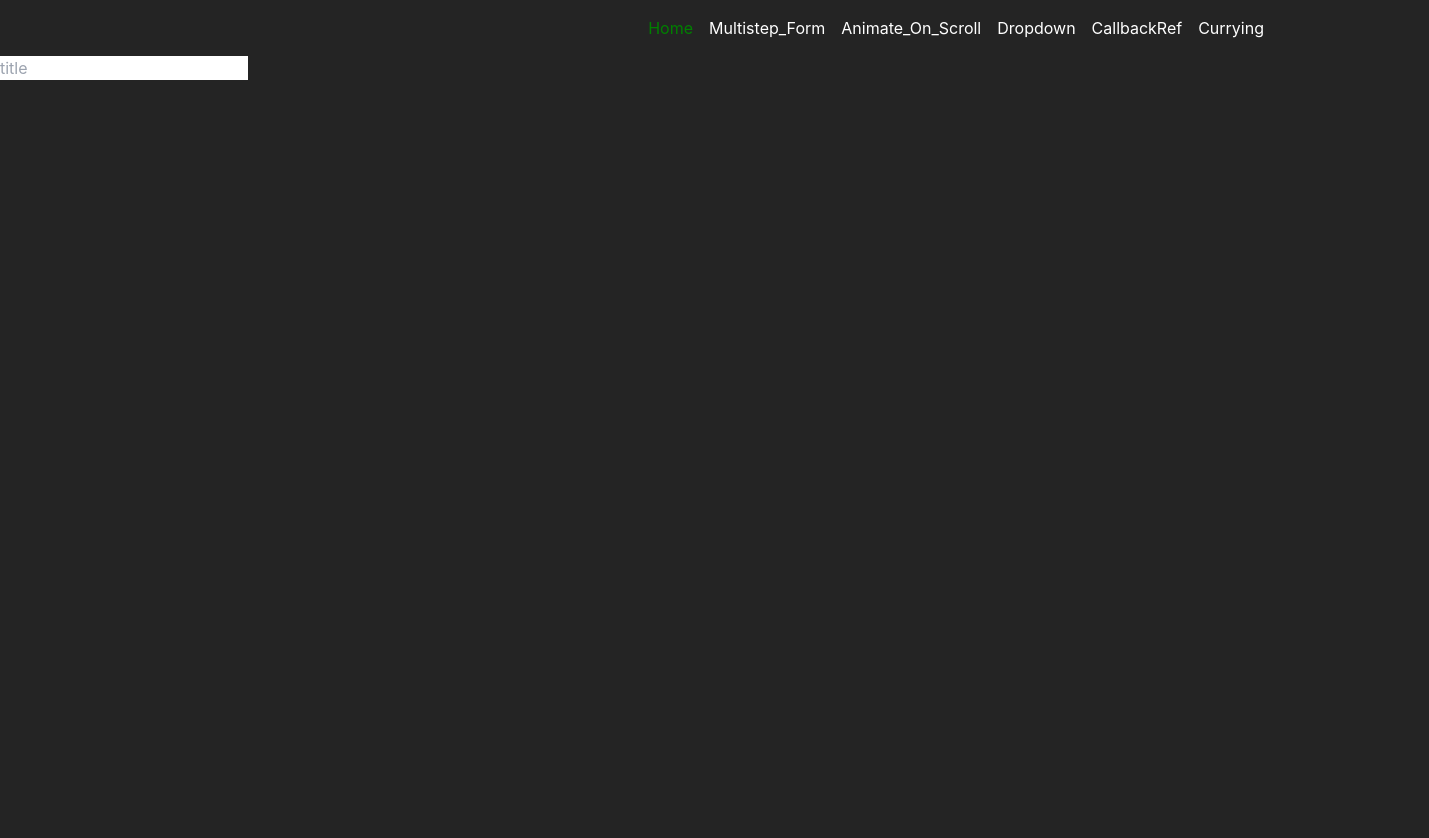
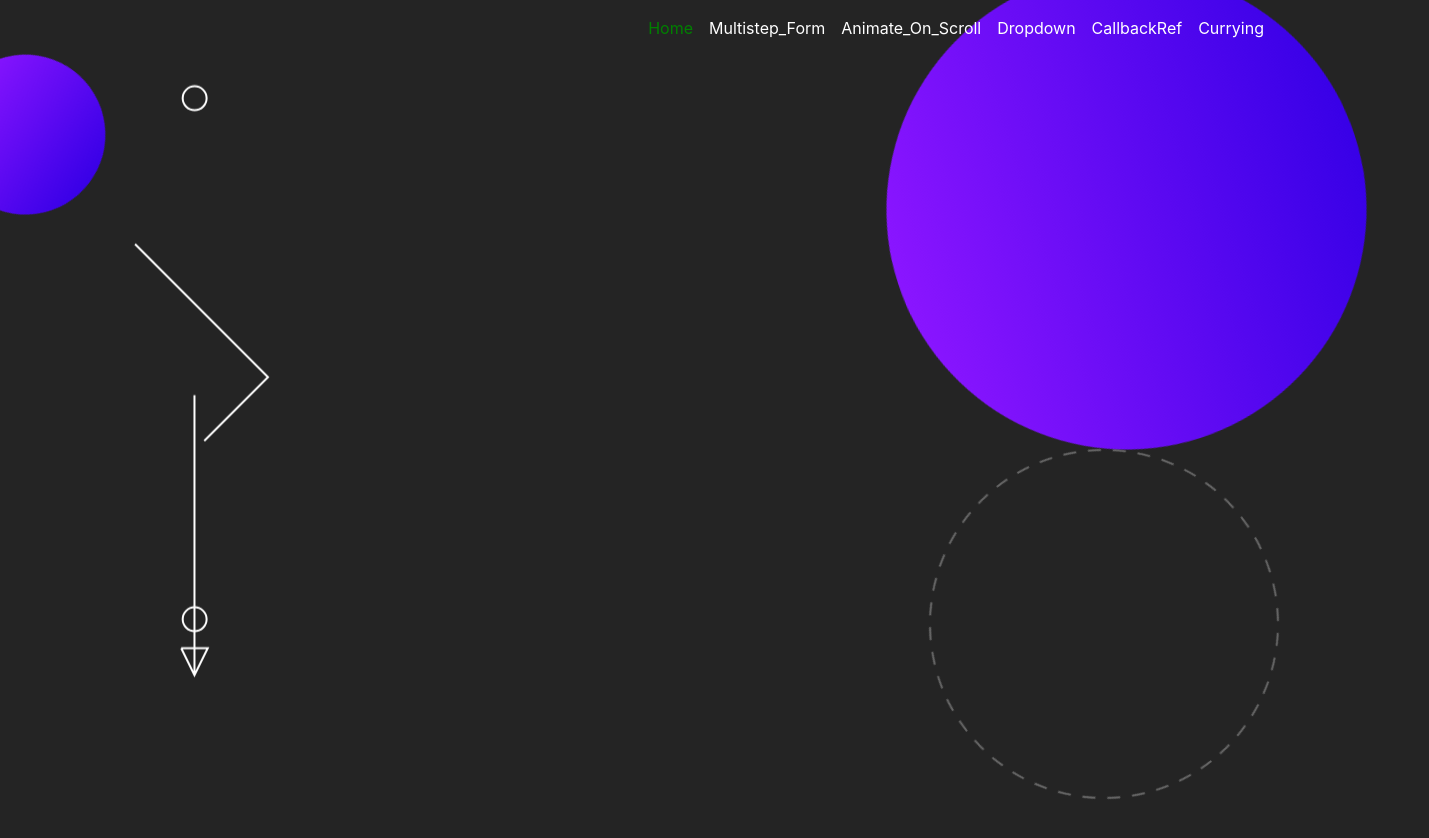
Before and after one commit to James-P-Boyle/React-Ts-Lab, a React (Vite) app: page / in a window 1280 px wide. Shown: the top 838 px of the page, 1429 px wide, since content can reach past the window. Before the commit the page ends 800 px from the top, so only its background shows below. Built offline with nearby package versions, Linux system fonts and the light colour scheme.

Commit message:
Add shape animations to home

```diff
--- a/src/Home.tsx
+++ b/src/Home.tsx
@@ -4,13 +4,29 @@ export default function Home(){
 
 
   return (
-    <div>
-      <form>
-        <input type="text" placeholder="title" />
-      </form>
+    <>
+    <div id="home" className="arrow arrow--top">
+      <svg xmlns="http://www.w3.org/2000/svg" className="dotted-circle" width="352" height="352" overflow="visible">
+        <circle cx="176" cy="176" r="174" fill="none" stroke="#fff" stroke-width="2" stroke-miterlimit="10" stroke-dasharray="12.921,11.9271"/>
+      </svg>
+
+
+      <svg fill="none" stroke="#fff" strokeWidth={2} width="270.11" height="649.9" overflow="visible">
+        <g className="item-to bounce-1">
+          <path className="geo-arrow draw-in" d="M135.06 142.564L267.995 275.5 135.06 408.434 2.125 275.499z" />
+        </g>
+        <circle className="geo-arrow item-to bounce-2" cx="194.65" cy="69.54" r="11.96" />
+
+        <g className="geo-arrow item-to bounce-2">
+          <path className="st0 draw-in" d="M181.21 619.5l13.27 27 13.27-27zM194.48 644.5v-552" />
+        </g>
+
+        <circle className="geo-arrow item-to bounce-2" cx="194.65" cy="590.54" r="11.96" />
+      </svg>
 
 
     </div>
+    </>
   )
 
 }
--- a/src/scss/app.scss
+++ b/src/scss/app.scss
@@ -7,6 +7,7 @@
 
 // Components
 @import "./components/main-layout";
+@import "./components/home";
 @import "./components/nav-bar";
 
 // Multistep Form
--- /dev/null
+++ b/src/scss/components/_home.scss
@@ -0,0 +1,155 @@
+$purple: #8a15ff;
+$blue: #3800e7;
+$ltblue: #15e0ff;
+$magenta: #d000c5;
+
+#home {
+
+
+  &:before,
+  &:after {
+    content: "";
+    display: block;
+    position: absolute;
+    z-index: -3;
+  }
+  &:before {
+    right: 0;
+    bottom: -19;
+    height: 30em;
+    width: 30em;
+    border-radius: 30em;
+    background: linear-gradient($blue, $purple);
+    align-self: flex-end;
+    animation: gradient-fade 8s ease-in-out 3s infinite alternate;
+  }
+  &:after {
+    $circle-unit: 10em;
+    top: 0;
+    left: 30;
+    height: $circle-unit;
+    width: $circle-unit;
+    border-radius: $circle-unit;
+    background: linear-gradient($blue, $purple);
+    animation: gradient-fade-alt 6s ease-in-out 3s infinite alternate;
+  }
+.backdrop {
+  position: absolute;
+  width: 100vw;
+  height: 100vh;
+  display: block;
+  background-color: pink;
+}
+
+  .dotted-circle {
+    position: absolute;
+    bottom: 0;
+    right: 0;
+    opacity: 0.3;
+    animation: rotation 38s linear infinite;
+  }
+
+  // animations
+  .draw-in {
+    stroke-dasharray: 1000;
+    stroke-dashoffset: 10;
+    animation: draw 15s ease-in-out alternate infinite;
+  }
+
+@keyframes draw {
+  from {
+    stroke-dashoffset: 1000;
+  }
+
+  to {
+    stroke-dashoffset: 0;
+  }
+}
+
+.item-to {
+  animation-duration: 10s;
+  animation-iteration-count: infinite;
+  transform-origin: bottom;
+}
+
+.bounce-1 {
+  animation-name: bounce-1;
+  animation-timing-function: ease;
+}
+
+.bounce-2 {
+  animation-name: bounce-2;
+  animation-timing-function: ease;
+}
+
+.bounce-3 {
+  animation-name: bounce-3;
+  animation-timing-function: ease;
+}
+
+@keyframes bounce-1 {
+  0% {
+    transform: translateY(0);
+  }
+  50% {
+    transform: translateY(50px);
+  }
+  100% {
+    transform: translateY(0);
+  }
+}
+
+@keyframes bounce-2 {
+  0% {
+    transform: translateY(0);
+  }
+  50% {
+    transform: translateY(-30px);
+  }
+  100% {
+    transform: translateY(0);
+  }
+}
+
+@keyframes bounce-3 {
+  0% {
+    transform: translateY(0);
+  }
+  50% {
+    transform: translateY(30px);
+  }
+  100% {
+    transform: translateY(0);
+  }
+}
+
+// gradient fade
+
+@keyframes rotation {
+  from {
+    transform: rotate(0deg);
+  }
+  to {
+    transform: rotate(360deg);
+  }
+}
+
+@keyframes gradient-fade {
+  from {
+    transform: translate(10%, -10%) rotate(0deg);
+  }
+  to {
+    transform: translate(50%, -50%) rotate(360deg);
+  }
+}
+
+@keyframes gradient-fade-alt {
+  from {
+    transform: translate(-20%, 20%) rotate(0deg);
+  }
+  to {
+    transform: translate(-60%, 60%) rotate(360deg);
+  }
+}
+
+}
```
